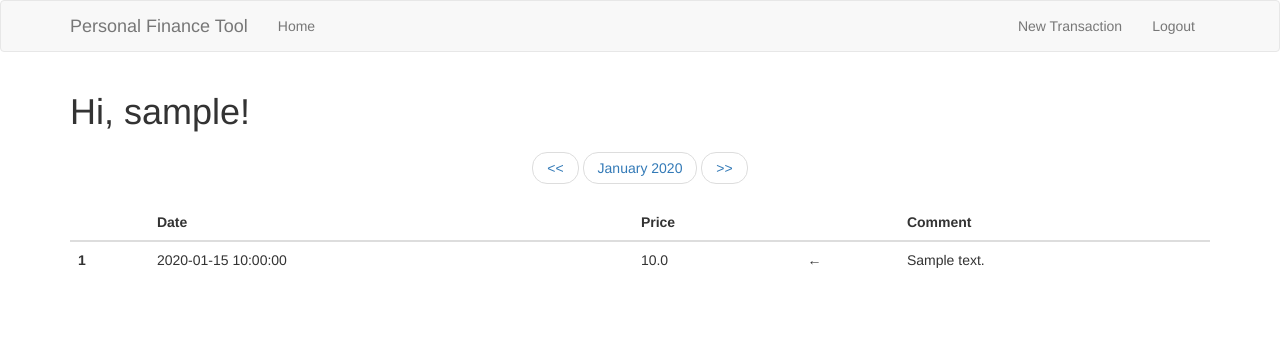
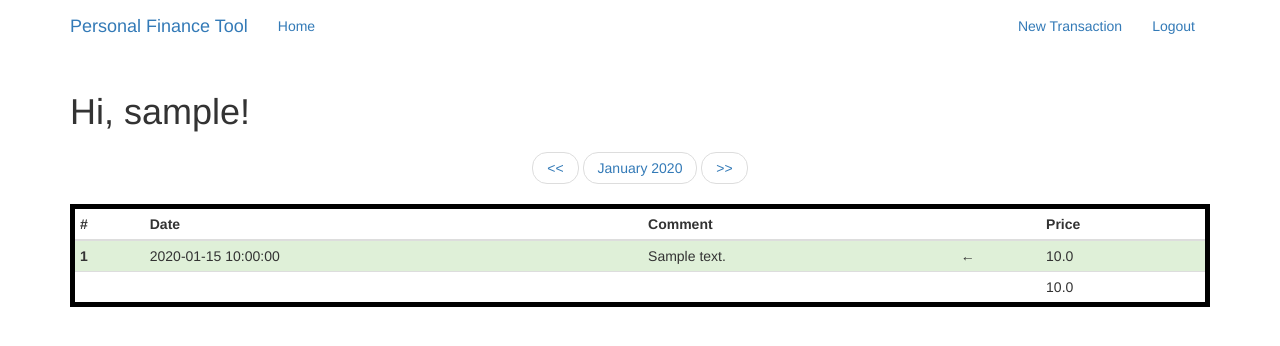
Before and after one commit to JeffreyThijs/personal_finance_tool, a Flask app: page / in a window 1280 px wide. Shown: the top 346 px of the page. Run offline with Flask 2, Linux system fonts and the light colour scheme; a user stored in the database is signed in; tables that the repository leaves empty hold one stand-in row (values such as "Sample post"); some libraries are stand-ins or nearby versions.

Commit message:
added remote csv transaction importing + transaction balance

```diff
--- a/app/routes.py
+++ b/app/routes.py
@@ -13,7 +13,7 @@ from sqlalchemy import and_
 @login_required
 def index():
     transactions = list(current_user.transactions)
-    transactions.sort(key=lambda x: x.date, reverse=True)
+    transactions.sort(key=lambda x: x.date, reverse=False)
 
     current_date_view = dt_parse(current_user.last_date_viewed)
 
@@ -21,9 +21,12 @@ def index():
     current_month_view, current_year_view = str(current_user.last_date_viewed.month), str(current_user.last_date_viewed.year)
     transactions = filter_on_MonthYear(transactions, "date", current_month_view, current_year_view)
 
+    balance = round(sum(t.price for t in transactions if t.incoming) - sum(t.price for t in transactions if not t.incoming), 2)
+
     return render_template('index.html',
                            title='Home',
                            transactions=transactions,
+                           balance=balance,
                            current_date_view=current_date_view)
 
 
--- a/app/static/styles.css
+++ b/app/static/styles.css
@@ -1,24 +1,7 @@
-a {
-  text-decoration: none;
-  display: inline-block;
-  padding: 8px 16px;
+.table td, .table th {
+    border: none;
 }
 
-a:hover {
-  background-color: #ddd;
-  color: black;
+table.table.table-condensed {
+    border: 5px solid black;
 }
-
-.previous {
-  background-color: #ddd;
-  color: black;
-}
-
-.next {
-  background-color: #ddd;
-  color: blue;
-}
-
-.round {
-  border-radius: 50%;
-}
--- a/app/templates/base.html
+++ b/app/templates/base.html
@@ -5,7 +5,7 @@
 {% endblock %}
 
 {% block navbar %}
-    <nav class="navbar navbar-default">
+    <nav class="navbar navbar-dark">
         <div class="container">
             <div class="navbar-header">
                 <button type="button" class="navbar-toggle collapsed" data-toggle="collapse" data-target="#bs-example-navbar-collapse-1" aria-expanded="false">
--- a/app/templates/index.html
+++ b/app/templates/index.html
@@ -1,9 +1,9 @@
 {% extends "base.html" %}
 
-<!-- {% block head %}
-    {{ super() }}
-    <link rel="stylesheet" href="{{ url_for('static', filename='styles.css') }}">
-{% endblock %} -->
+{% block styles %}
+{{super()}}
+<link rel="stylesheet" href="{{url_for('.static', filename='styles.css')}}">
+{% endblock %}
 
 
 {% block app_content %}
@@ -21,30 +21,45 @@
   </ul>
 </nav>
 
-<table class="table table-hover" id="incoming">
+<table class="table table-hover table-condensed" id="incoming">
   <thead>
     <tr>
+      <th scope="col">#</th>
+      <th scope="col">Date</th>
+      <th scope="col">Comment</th>
       <th scope="col"></th>
-      <th scope="col">Date</th>
       <th scope="col">Price</th>
-      <th scope="col"></th>
-      <th scope="col">Comment</th>
     </tr>
   </thead>
   <tbody>
     {% for transaction in transactions %}
-    <tr id={{ transaction.id }}>
+    {% if transaction.incoming %}
+    <tr class="bg-success" id={{ transaction.id }}>
       <th scope="row">{{ loop.index }}</th>
       <td> {{ transaction.date }} </td>
+      <td> {{ transaction.comment }} </td>
+      <td> &#8592; </td>
       <td> {{ transaction.price }} </td>
-      {% if transaction.incoming %}
-      <td> &#8592; </td>
-      {% else %}
+    </tr>
+    {% else %}
+    <tr class="bg-danger" id={{ transaction.id }}>
+      <th scope="row">{{ loop.index }}</th>
+      <td> {{ transaction.date }} </td>
+      <td> {{ transaction.comment }} </td>
       <td> &#8594; </td>
-      {% endif %}
-      <td> {{ transaction.comment }} </td>
+      <td> {{ transaction.price }} </td>
     </tr>
+    {% endif %}
     {% endfor %}
+    {% if transactions %}
+    <tr id={{ total }}>
+      <th scope="row"></th>
+      <td></td>
+      <td></td>
+      <td></td>
+      <td> {{ balance }} </td>
+    </tr>
+    {% endif %}
   </tbody>
 </table>
 
```
Also changed, not shown: app/models.py (+6 -3 lines), app/tools/csvutils.py (added, +66 -0 lines).
